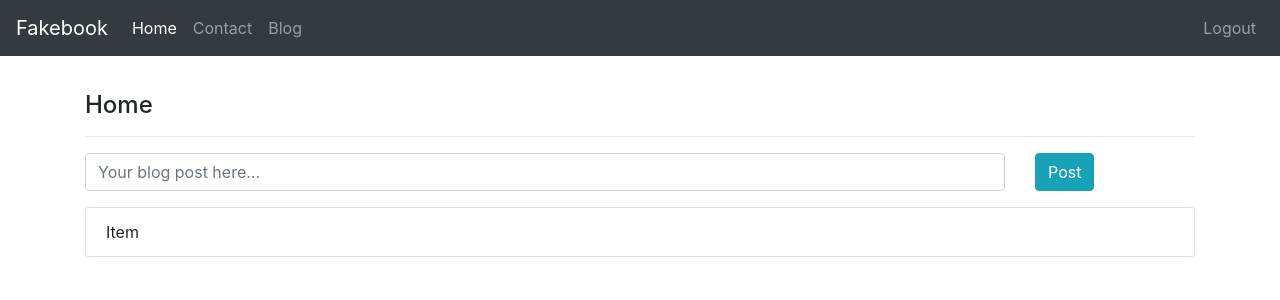
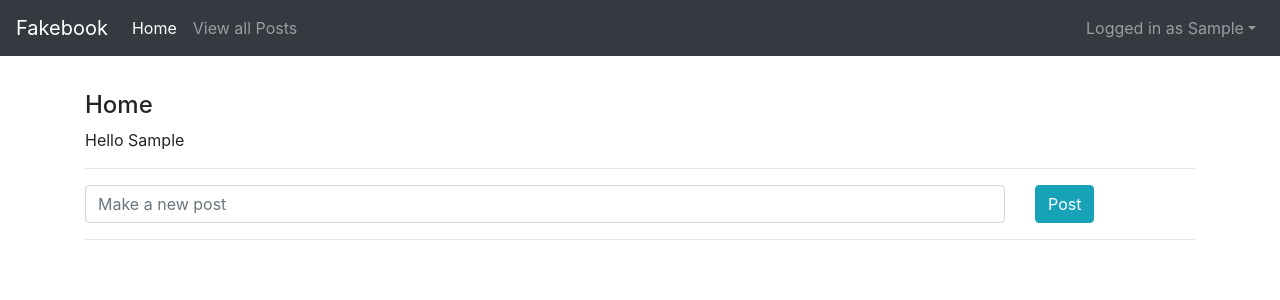
Before and after one commit to mille383/tminus, a Flask app: page / in a window 1280 px wide. Shown: the top 300 px of the page. Run offline with Flask 2, Linux system fonts and the light colour scheme; the visitor is signed in with stand-in values (Sample User, id 1); data comes from the database, SQL or seed files in the repository; data that the repository does not hold is empty; some libraries are stand-ins or nearby versions.

Commit message:
added custom dropdown in nav bar, posts linked to users

```diff
--- a/app/models.py
+++ b/app/models.py
@@ -11,6 +11,7 @@ class User(UserMixin, db.Model):
     email = db.Column(db.String, unique=True)
     created_on = db.Column(db.DateTime, default=dt.utcnow)
     password = db.Column(db.String)
+    posts = db.relationship('Post', backref='user', lazy='dynamic')
 
     def save(self):
         # set password as the hashed password from set_password method
@@ -55,6 +56,7 @@ class Post(db.Model):
     email = db.Column(db.String(50))
     body = db.Column(db.Text)
     created_on = db.Column(db.DateTime, default=dt.utcnow)
+    user_id = db.Column(db.ForeignKey('user.id'))
 
     # def from_dict(self):
     #     pass
@@ -63,9 +65,8 @@ class Post(db.Model):
         return {
             'id': self.id,
             'email': self.email,
-            # 'image': self.image,
-            # 'title': self.title,
             'body': self.body,
+            'user': User.query.get(self.user_id).to_dict(),
             'created_on': dt.strftime(self.created_on, '%m/%d/%Y')
         }
 
--- a/app/routes.py
+++ b/app/routes.py
@@ -12,12 +12,15 @@ from flask_login import login_user, logout_user, current_user
 @app.route('/', methods=['GET', 'POST'])
 def home():
     if request.method == 'POST':
-        p = Post(email='derekh@codingtemple.com', body=request.form.get('body_text'))
+        p = Post(email=current_user.email, body=request.form.get('body_text'), user_id=current_user.get_id())
         db.session.add(p)
         db.session.commit()
         flash('Blog post created successfully', 'info')
         return redirect(url_for('home'))
-    return render_template('index.html')
+    context = {
+        'posts': [p.to_dict() for p in Post.query.filter_by(user_id=current_user.get_id()).all()]
+    }
+    return render_template('index.html', **context)
 
 
 @app.route('/contact')
--- a/app/templates/includes/header.html
+++ b/app/templates/includes/header.html
@@ -8,13 +8,13 @@
         <div class="collapse navbar-collapse" id="collapsibleNavId">
             <ul class="navbar-nav mr-auto mt-2 mt-lg-0">
                 <li class="nav-item active">
-                    <a class="nav-link" href="{{ url_for('home') }}">Home <span class="sr-only">(current)</span></a>
+                    <a class="nav-link" href="{{ url_for('home') }}">Home</a>
                 </li>
+                <!-- <li class="nav-item">
+                    <a class="nav-link" href="{{ url_for('contact') }}">Contact</a>
+                </li> -->
                 <li class="nav-item">
-                    <a class="nav-link" href="{{ url_for('contact') }}">Contact</a>
-                </li>
-                <li class="nav-item">
-                    <a class="nav-link" href="{{ url_for('blog') }}">Blog</a>
+                    <a class="nav-link" href="{{ url_for('blog') }}">View all Posts</a>
                 </li>
             </ul>
             <ul class="navbar-nav m1-auto">
@@ -26,8 +26,13 @@
                         <a class="nav-link" href="{{ url_for('register') }}">Register</a>
                     </li>
                 {% else %}
-                <li class="nav-item">
-                    <a class="nav-link" href="{{ url_for('logout') }}">Logout</a>
+                    <li class="nav-item dropdown">
+                        <a class="nav-link dropdown-toggle" data-toggle="dropdown" href="#" role="button" aria-haspopup="true"
+                            aria-expanded="false">Logged in as {{ current_user.first_name }}</a>
+                        <div class="dropdown-menu">
+                            <a class="dropdown-item" href="{{ url_for('logout') }}">Logout</a>
+                            <a class="dropdown-item" href="#">Edit Profile (TBC)</a>
+                        </div>
                     </li>
                 {% endif %}
 
--- a/app/templates/index.html
+++ b/app/templates/index.html
@@ -2,12 +2,16 @@
 
 {% block content %}
     <h4>Home</h4>
-    <hr />
+    <p>Hello {{ current_user.first_name }} </p>
+    <hr>
+    {% if not current_user.is_authenticated %}
+        <p>You must be logged in to create a post</p>
+    {% else %}
         <form action="{{ url_for('home') }}" method="POST" s>
             <div class = "form-group">
                 <div class="row">
                     <div class="col-md-10">
-                    <input name="body_text" class="form-control" type="text" placeholder="Your blog post here..." />
+                        <input name="body_text" class="form-control" type="text" placeholder="Make a new post" />
                     </div>
                     <div class="col-md-2">
                         <input class="btn btn-info" type="submit" value="Post" />
@@ -15,9 +19,19 @@
                 </div>
             </div>
         </form>
+    {% endif %}
+    <hr>
+
     <ul class="list-group">
-
-        <li class="list-group-item">Item</li>
-
+        {% for p in posts %}
+        <li class="list-group-item">
+            <p>{{ p.body }}</p>
+            <div>
+                <span>
+                    <cite>&mdash; {{ p.user.first_name }} {{ p.user.last_name }}</cite>
+                </span>
+            </div>
+        </li>
+        {% endfor %}
     </ul>
 {% endblock content %}
--- a/app/templates/layout.html
+++ b/app/templates/layout.html
@@ -2,7 +2,7 @@
 <html lang="en">
 
 <head>
-    <title>Title</title>
+    <title>Fakebook</title>
     <!-- Required meta tags -->
     <meta charset="utf-8">
     <meta name="viewport" content="width=device-width, initial-scale=1, shrink-to-fit=no">
```
Also changed, not shown: app/templates/updateinfo.html (added, +25 -0 lines), migrations/versions/c86644f7338e_.py (renamed from migrations/versions/f2fb1871ffef_.py, +13 -3 lines). Lines whose indentation alone changed are shown as unchanged.
